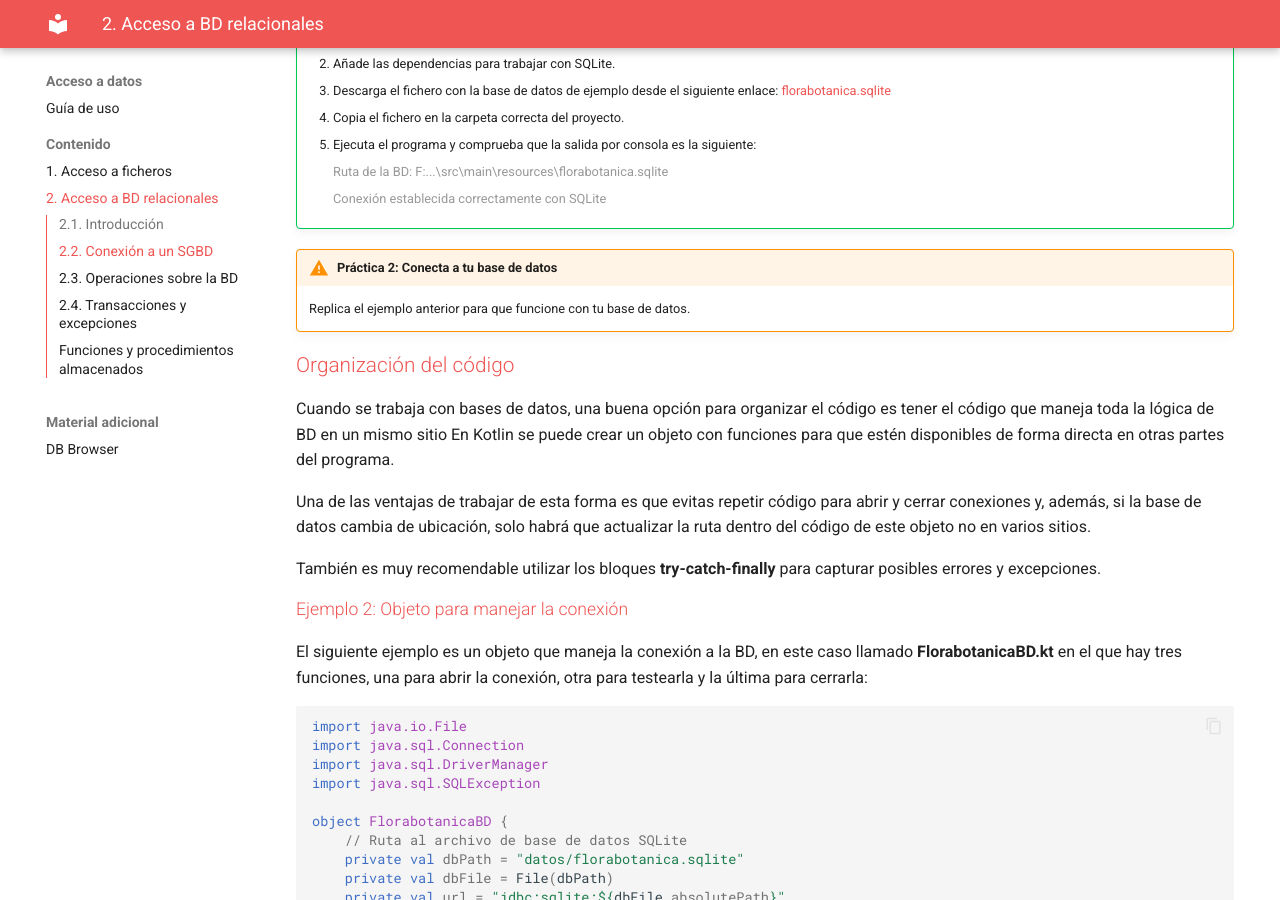
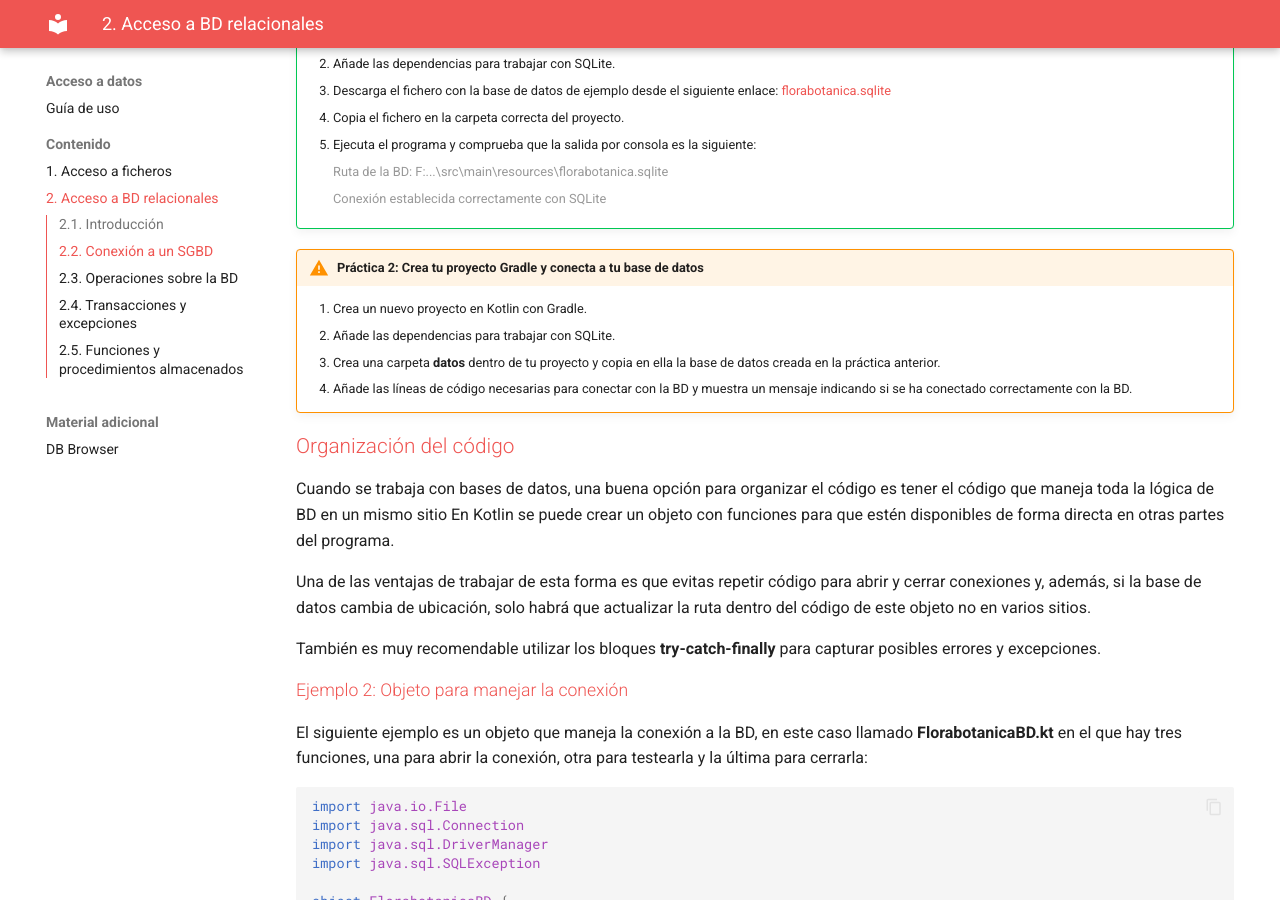
Before and after one commit to bpaterna/acceso_datos, an MkDocs documentation site: the page built from docs/2_BD_relacionales.md, in a window 1280 px wide and 900 px high, scrolled down 5253 px. Built offline with MkDocs 1.6.1 and Material for MkDocs 9.7.7, drawn with Linux system fonts in a browser that asks for light colours; some of the changed text lies outside the part shown.

Commit message:
Add files via upload

```diff
--- a/docs/2_BD_relacionales.md
+++ b/docs/2_BD_relacionales.md
@@ -187,9 +187,11 @@ fun main() {
         <span class="mi_consola">Conexión establecida correctamente con SQLite</span>
 
 
-!!! warning "Práctica 2: Conecta a tu base de datos"
-    Replica el ejemplo anterior para que funcione con tu base de datos.
-
+!!! warning "Práctica 2: Crea tu proyecto Gradle y conecta a tu base de datos"
+    1. Crea un nuevo proyecto en Kotlin con Gradle.
+    2. Añade las dependencias para trabajar con SQLite.
+    3. Crea una carpeta **datos** dentro de tu proyecto y copia en ella la base de datos creada en la práctica anterior.
+    4. Añade las líneas de código necesarias para conectar con la BD y muestra un mensaje indicando si se ha conectado correctamente con la BD.
 
 
 <span class="mi_h3">Organización del código</span>
@@ -262,7 +264,7 @@ fun main() {
     Prueba el código de ejemplo y verifica que funciona correctemente.
 
 !!! warning "Práctica 3: Organiza el código de tu aplicación"
-    Replica el ejemplo anterior para que funcione con tu base de datos.
+    Añade a tu proyecto un fichero .kt (con el nombre que quieras) para crear un objeto que maneje la conexión a la BD, con las tres funciones que has visto en el ejemplo anterior.
 
 
 
@@ -696,7 +698,9 @@ fun main() {
     Prueba el código de ejemplo y verifica que funciona correctemente.
 
 !!! warning "Práctica 4: Trabaja con tu base de datos"
-    Replica el ejemplo anterior para que funcione con tu base de datos.
+    1. Añade a tu proyecto un objetos de acceso a datos (DAO) para manejar las diferentes operaciones CRUD de tu aplicación.
+    2. Utiliza .use en todas tus operaciones para asegurarte de que se cierran correctamente todos los recursos.
+    3. Añade llamadas desde tu función **main** a todas las operaciones CRUD que acabas de crear y comrpueba que todas funcionan correctamente.
 
 
 
@@ -1001,7 +1005,7 @@ Si no se produce ningún error se hará el `commit` y en caso contrario el `roll
 
 
 
-## Funciones y procedimientos almacenados
+## 2.5. Funciones y procedimientos almacenados
 
 Las funciones (FUNCTION) y los procedimientos (PROCEDURE) **no se crean desde el lenguaje Kotlin**, ya que son elementos propios del SGBD. Para definirlos, se utiliza **SQL** y se ejecutan **directamente sobre la base de datos** a través de un cliente SQL.
 
```
Also changed, not shown: other parts of docs/2_BD_relacionales.md (+1 -1 lines).
